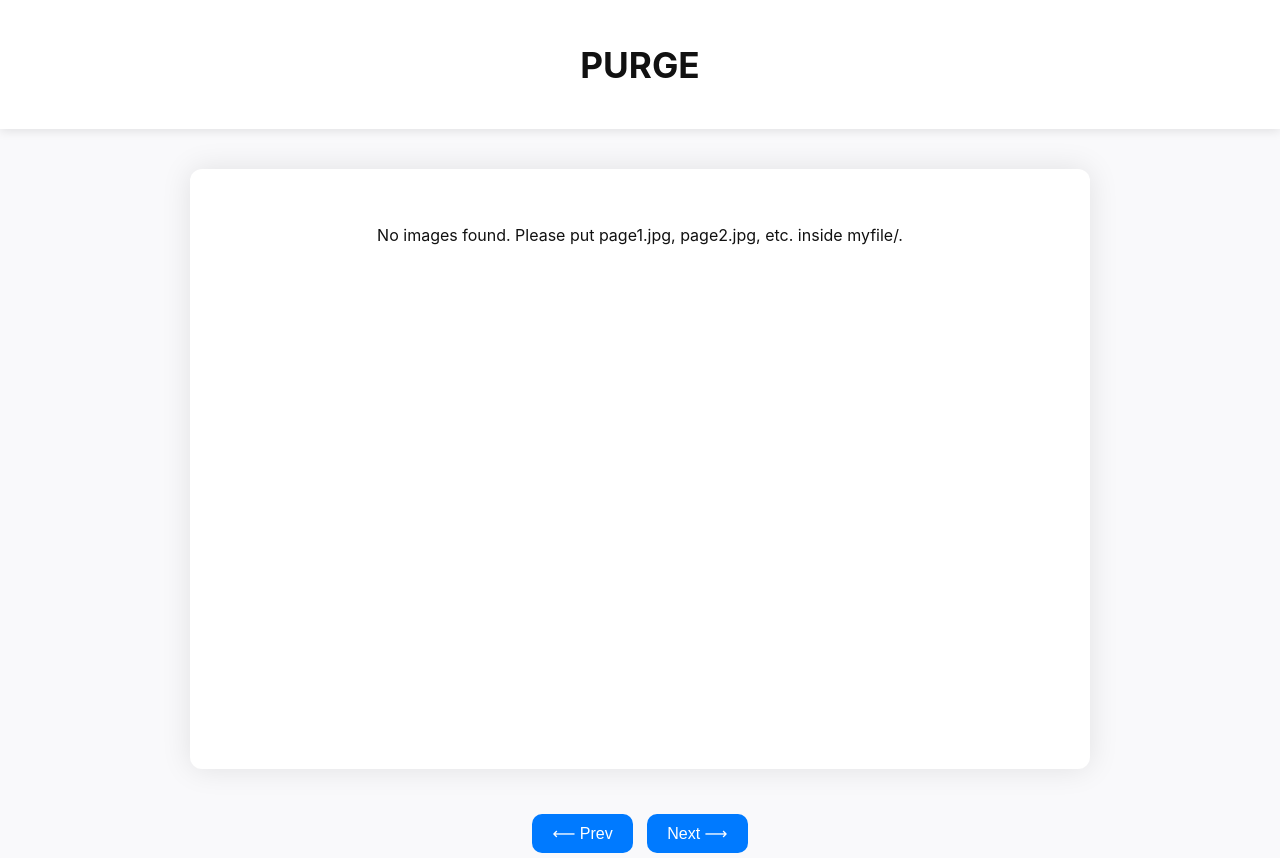
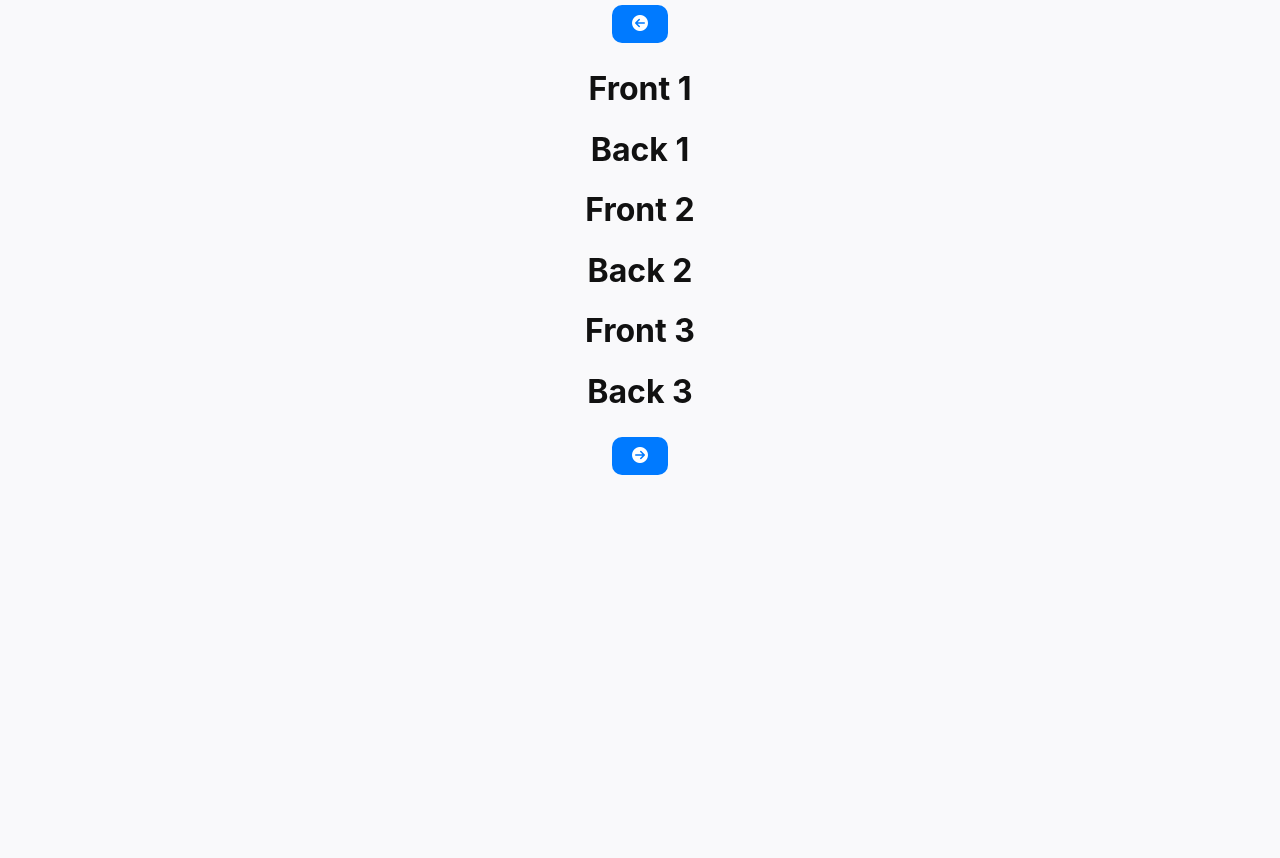
Before and after one commit to ICpod/Cerpen-site-Naufal2, a plain HTML site: page index.html in a window 1280 px wide. After the commit the page ends 800 px from the top, so only its background shows below. Drawn offline with nearby package versions, Linux system fonts and the light colour scheme; no server answers.

Commit message:
Update index.html

```diff
--- a/index.html
+++ b/index.html
@@ -1,24 +1,67 @@
 <!DOCTYPE html>
 <html lang="en">
 <head>
-  <meta charset="UTF-8">
-  <meta name="viewport" content="width=device-width, initial-scale=1.0">
-  <title>Flipbook Viewer</title>
-  <link rel="stylesheet" href="style.css">
-  <script src="https://cdnjs.cloudflare.com/ajax/libs/jquery/3.7.1/jquery.min.js"></script>
-  <script src="https://www.turnjs.com/lib/turn.min.js"></script>
+    <meta charset="UTF-8">
+    <meta http-equiv="X-UA-Compatible" content="IE=edge">
+    <meta name="viewport" content="width=device-width, initial-scale=1.0">
+    <title>Book</title>
+    <link rel="stylesheet" href="./style.css">
+    <script src="./main.js" defer></script>
+    <script src="https://kit.fontawesome.com/b0f29e9bfe.js" crossorigin="anonymous"></script>
 </head>
 <body>
-  <header>
-    <h1>PURGE</h1>
-  </header>
-  <main>
-    <div id="flipbook" class="flipbook"></div>
-    <div class="controls">
-      <button id="prevBtn">⟵ Prev</button>
-      <button id="nextBtn">Next ⟶</button>
+    <!-- Previous Button -->
+    <button id="prev-btn">
+        <i class="fas fa-arrow-circle-left"></i>
+    </button>
+
+
+    <!-- Book -->
+    <div id="book" class="book">
+        <!-- Paper 1 -->
+        <div id="p1" class="paper">
+            <div class="front">
+                <div id="f1" class="front-content">
+                    <h1>Front 1</h1>
+                </div>
+            </div>
+            <div class="back">
+                <div id="b1" class="back-content">
+                    <h1>Back 1</h1>
+                </div>
+            </div>
+        </div>
+        <!-- Paper 2 -->
+        <div id="p2" class="paper">
+            <div class="front">
+                <div id="f2" class="front-content">
+                    <h1>Front 2</h1>
+                </div>
+            </div>
+            <div class="back">
+                <div id="b2" class="back-content">
+                    <h1>Back 2</h1>
+                </div>
+            </div>
+        </div>
+        <!-- Paper 3 -->
+        <div id="p3" class="paper">
+            <div class="front">
+                <div id="f3" class="front-content">
+                    <h1>Front 3</h1>
+                </div>
+            </div>
+            <div class="back">
+                <div id="b3" class="back-content">
+                    <h1>Back 3</h1>
+                </div>
+            </div>
+        </div>
     </div>
-  </main>
-  <script src="script.js"></script>
+
+    <!-- Next Button -->
+    <button id="next-btn">
+        <i class="fas fa-arrow-circle-right"></i>
+    </button>
 </body>
 </html>
```
